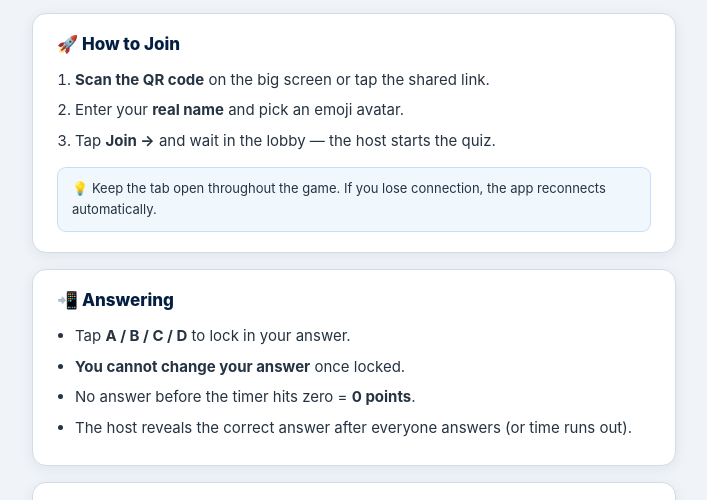
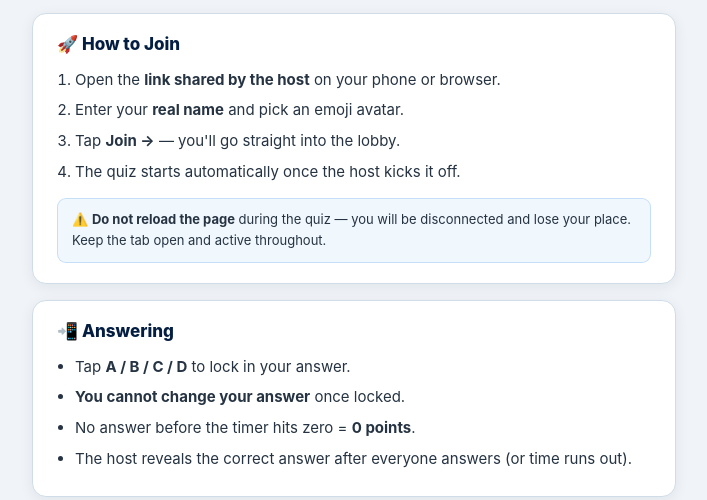
Before and after one commit to siddharthhp/quizblitz, a website: page public/rules.html in a window 1280 px wide. Shown: the part 285-785 px from the top of the page, without its empty margins (286-993 px from the left). Drawn offline with Linux system fonts and the light colour scheme.

Commit message:
fix: rules.html — remove QR step, update join flow, add reload warning
🌀 Magic applied with Wibey CLI 🪄 (https://wibey.walmart.com/cli)

Co-Authored-By: Wibey CLI <genai-coding-assistants@walmart.com>

```diff
--- a/public/rules.html
+++ b/public/rules.html
@@ -119,11 +119,12 @@
       <div class="section">
         <h2>🚀 How to Join</h2>
         <ol>
-          <li><strong>Scan the QR code</strong> on the big screen or tap the shared link.</li>
+          <li>Open the <strong>link shared by the host</strong> on your phone or browser.</li>
           <li>Enter your <strong>real name</strong> and pick an emoji avatar.</li>
-          <li>Tap <strong>Join →</strong> and wait in the lobby — the host starts the quiz.</li>
+          <li>Tap <strong>Join →</strong> — you'll go straight into the lobby.</li>
+          <li>The quiz starts automatically once the host kicks it off.</li>
         </ol>
-        <div class="tip">💡 Keep the tab open throughout the game. If you lose connection, the app reconnects automatically.</div>
+        <div class="tip">⚠️ <strong>Do not reload the page</strong> during the quiz — you will be disconnected and lose your place. Keep the tab open and active throughout.</div>
       </div>
 
       <!-- Answering -->
```
